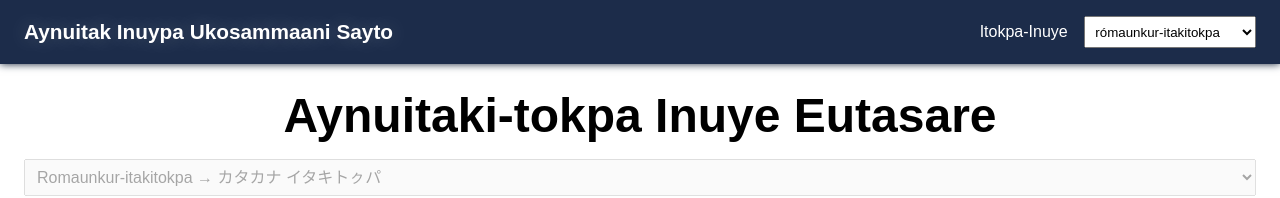
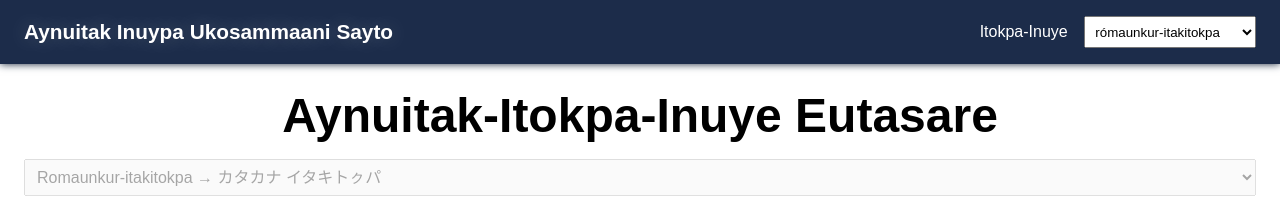
Before and after one commit to mkpoli/ainu, a SvelteKit app: page /convert in a window 1280 px wide. Shown: the top 198 px of the page. Built offline with nearby package versions, Linux system fonts and the light colour scheme; some icons are missing.

Commit message:
Fix title

```diff
--- a/src/routes/(app)/convert/+page.svelte
+++ b/src/routes/(app)/convert/+page.svelte
@@ -18,7 +18,7 @@
 </script>
 
 <main>
-	<h1>{$t('Aynuitaki-tokpa Inuye Eutasare')}</h1>
+	<h1>{$t('Aynuitak-Itokpa-Inuye Eutasare')}</h1>
 	<select disabled>
 		<option value="Latn2Kana">Romaunkur-itakitokpa → カタカナ イタキトㇰパ</option>
 		<!-- <option value="Latn2Kana">Romaunkur-itakitokpa → カタカナ イタキトㇰパ</option> -->
```
